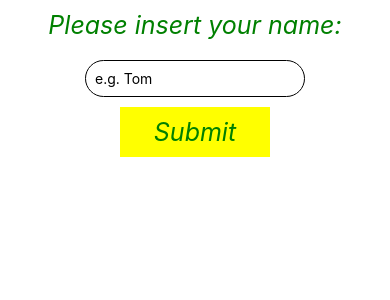
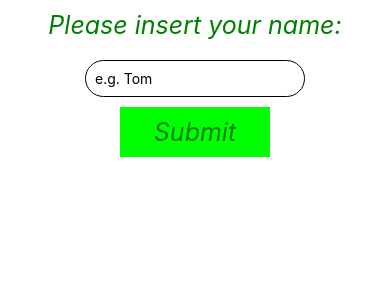
Before and after one commit to TomaszPierzchala/ReactNativeTest, a React Native app: screen / in a window 390 px wide. Shown: the top 300 px of the page. Built offline with nearby package versions, Linux system fonts and the light colour scheme.

Commit message:
7.4 Pressable

```diff
--- a/App.js
+++ b/App.js
@@ -3,6 +3,7 @@ import React, { useState } from 'react';
 
 import {
   Button,
+  Pressable,
   RefreshControl,
   SectionList,
   StyleSheet,
@@ -36,21 +37,30 @@ const App = () => {
         onPress={onPressHandler}
         color='green'
       /> */}
-      <TouchableHighlight // <TouchableWithoutFeedback
+      {/* <TouchableHighlight // <TouchableWithoutFeedback
         style={styles.button}
         onPress={onPressHandler}
         activeOpacity={0.4}
         underlayColor='green'
-      >
+      > */}
+      <Pressable
+        onPress={onPressHandler}
+        style={
+          ({ pressed }) => [ styles.button,
+            { backgroundColor: pressed ? 'grey' : '#0f0' }
+          ]
+        }
+        hitSlop={{top: 10, bottom:15}}
+        >
         <Text style={styles.text}>
-        {submitted? 'Clear' : 'Submit'}
+          {submitted ? 'Clear' : 'Submit'}
         </Text>
-      </TouchableHighlight>
-      {submitted?
-      <Text style={styles.text}>
-        You typed : {name}
-      </Text>
-      : null}
+      </Pressable>
+      {submitted ?
+        <Text style={styles.text}>
+          You typed : {name}
+        </Text>
+        : null}
     </View>
   )
 };
```
